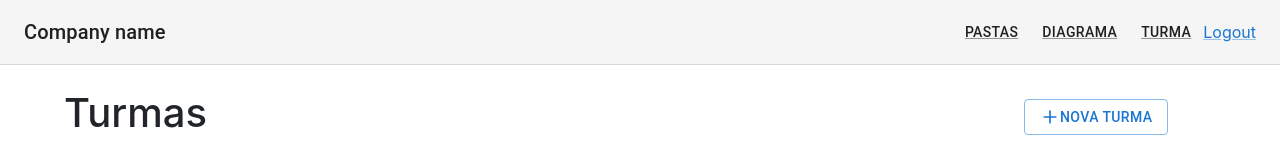
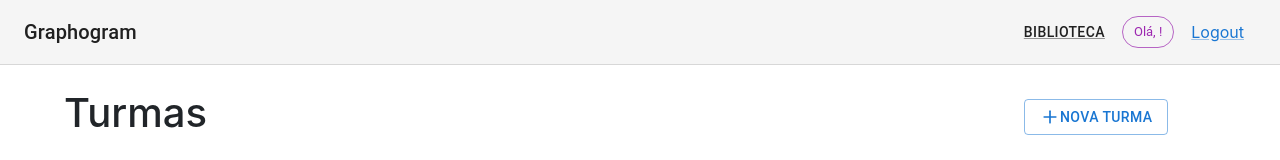
Before and after one commit to l-luz/GraphoGram, a React (Create React App) app in the folder frontend/: page /turma in a window 1280 px wide. Shown: the top 160 px of the page. Built offline with nearby package versions, Linux system fonts and the light colour scheme; no server answers; sample sign-in values are in the browser's storage; what cytoscape-dagre, cytoscape-edgehandles would draw is missing.

Commit message:
rename and show user name

```diff
--- a/frontend/src/components/Navbar/index.js
+++ b/frontend/src/components/Navbar/index.js
@@ -1,32 +1,53 @@
 import React, { useState, useEffect } from 'react';
-import AppBar from '@mui/material/AppBar';
-import Toolbar from '@mui/material/Toolbar';
-import Typography from '@mui/material/Typography';
-import Link from '@mui/material/Link';
+import {
+    AppBar,
+    Toolbar,
+    Chip,
+    Typography,
+    Link
+} from '@mui/material';
+import axios from "axios";
 const Navbar = () => {
     const [isAuth, setIsAuth] = useState(false);
+    const [userInfo, setUserInfo] = useState({
+        tipo: '',
+        nome: '',
+    });
+
     useEffect(() => {
         if (localStorage.getItem('access_token') !== null && localStorage.getItem('access_token') !== "undefined") {
             setIsAuth(true);
         } else {
-            if (window.location.href !== "http://localhost:3000/login" && window.location.href!=="http://localhost:3000/erro401"){
+            if (window.location.href !== "http://localhost:3000/login" && window.location.href !== "http://localhost:3000/erro401") {
                 window.location.href = '/erro401'
             }
         }
     }, [isAuth]);
 
+    useEffect(() => {
+        const getUser = async () => {
+            axios.defaults.headers.common['Authorization'] = `Bearer ${localStorage.getItem("access_token")}`;
+            await axios
+                .get('/api/usuarios/usuario_info/')
+                .then((resp) => { setUserInfo({tipo: resp.data.tipo, nome: resp.data.nome}) })
+                .catch((err) => console.error("Erro ao recuperar tipo do usuário", err));
+        }
+        getUser();
+    }, []);
+
+
     return (
         <>
             <AppBar
-                position="static"
+                position="sticky"
                 color="default"
                 elevation={0}
                 sx={{ borderBottom: (theme) => `1px solid ${theme.palette.divider}` }}
             >
                 {isAuth ?
-                    <Toolbar sx={{ flexWrap: 'wrap' }}>
+                    <Toolbar sx={{ flexWrap: 'wrap' }} >
                         <Typography variant="h6" color="inherit" noWrap sx={{ flexGrow: 1 }}>
-                            Company name
+                            Graphogram
                         </Typography>
 
                         <nav>
@@ -35,45 +56,41 @@ const Navbar = () => {
                                 color="text.primary"
                                 href="/pastas"
                                 sx={{ my: 1, mx: 1.5 }}
-
                             >
-                                Pastas
+                                Biblioteca
                             </Link>
+                            {
+                                userInfo.tipo === "professor" ? (
+                                    <>
                                         <Link
                                             variant="button"
                                             color="text.primary"
                                             href="/diagrama"
                                             sx={{ my: 1, mx: 1.5 }}
-
-                            >
-                                Diagrama
-                            </Link>
+                                        > Diagrama </Link>
                                         <Link
                                             variant="button"
                                             color="text.primary"
                                             href="/turma"
                                             sx={{ my: 1, mx: 1.5 }}
+                                        > Turma</Link>
 
-                            >
-                                Turma
-                            </Link>
+                                    </>
+                                ) : null
+                            }
+                        </nav>
 
-                        </nav>
-                        <Link href="/logout">Logout</Link>
+                        <Chip label={`Olá, ${userInfo.nome}!`} style={{ marginLeft: '5px', marginRight: '5px' }} variant="outlined" color="secondary" />
+
+                        <Link href="/logout" sx={{ my: 1, mx: 1.5 }}>Logout</Link>
 
 
                     </Toolbar>
                     :
                     <Toolbar sx={{ flexWrap: 'wrap' }}>
                         <Typography variant="h6" color="inherit" noWrap sx={{ flexGrow: 1 }}>
-                            Company name
+                            Graphogram
                         </Typography>
-
-                        {/* <Button
-                            href="/login"
-                            variant="outlined"
-                            sx={{ my: 1, mx: 1.5 }}
-                        > Login </Button> */}
                     </Toolbar>
 
 
```
Lines whose indentation alone changed are shown as unchanged.
